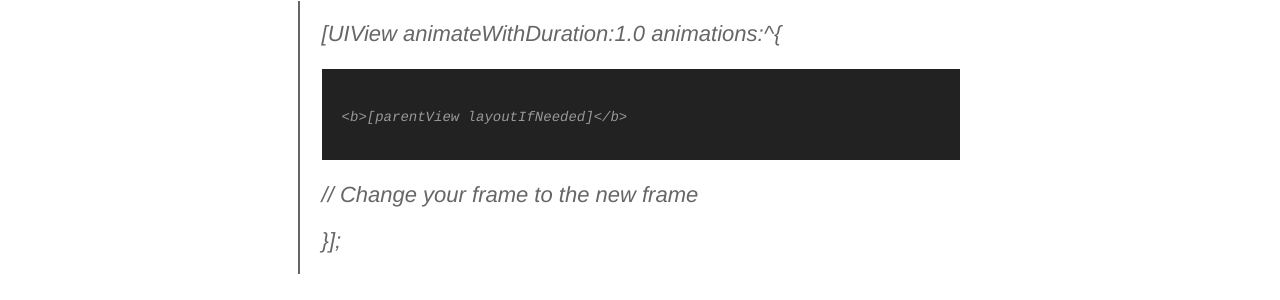
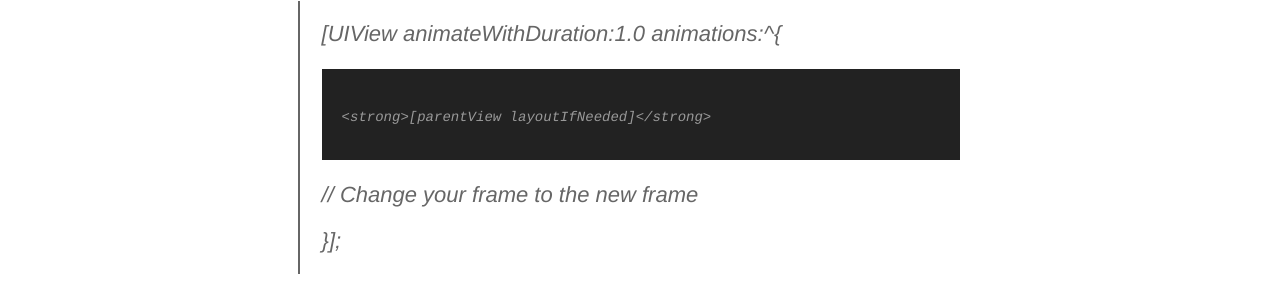
Before and after one commit to trentyou/trentyou.github.io, a Jekyll site: the page built from _posts/2014-12-3-UIView Animations and layoutIfNeeded.md, in a window 1280 px wide. Shown: the part 1693-1993 px from the top of the page. Built offline with Jekyll 4.4.1, drawn with Linux system fonts in a browser that asks for light colours.

Commit message:
Updated 2014-12-3-UIView Animations and layoutIfNeeded.md

```diff
--- a/_posts/2014-12-3-UIView Animations and layoutIfNeeded.md
+++ b/_posts/2014-12-3-UIView Animations and layoutIfNeeded.md
@@ -36,7 +36,7 @@ Eventually I checked Stackoverflow to see if there was anyone else with my probl
 
 > [UIView animateWithDuration:1.0 animations:^{
 >
->	<b>[parentView layoutIfNeeded]</b>
+>	<strong>[parentView layoutIfNeeded]</strong>
 >
 >    // Change your frame to the new frame
 >
```
